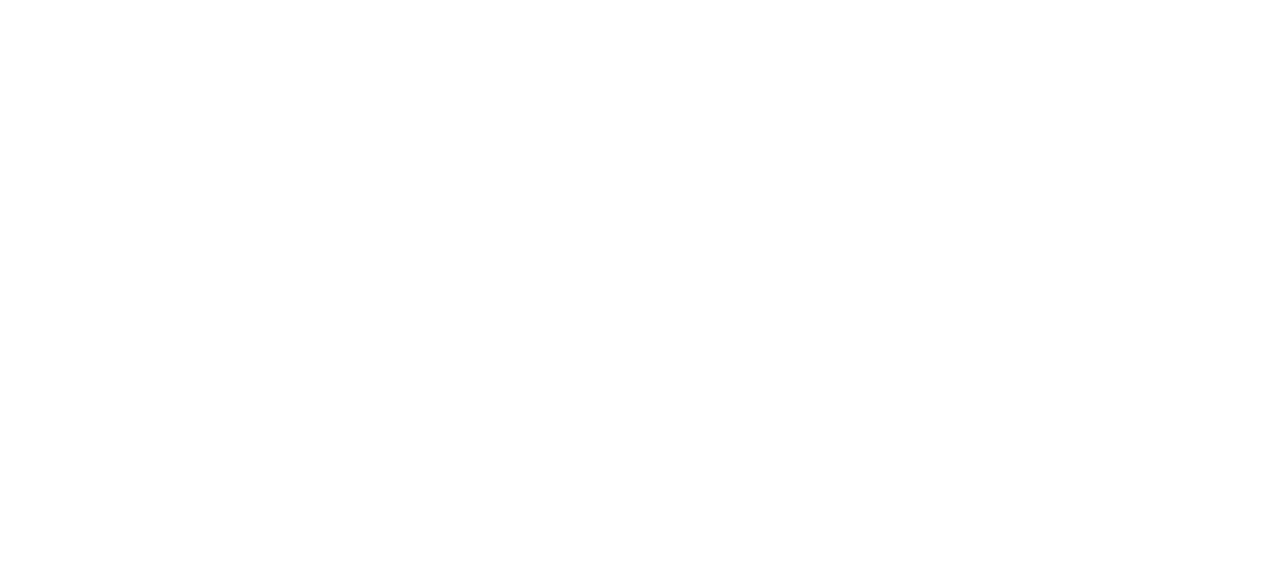
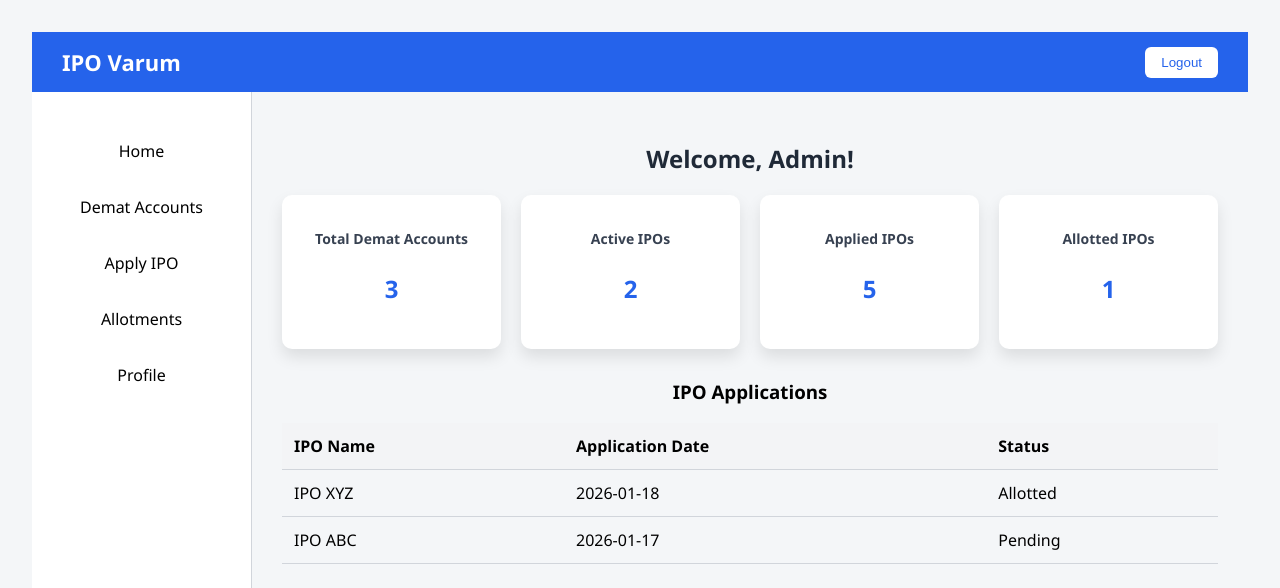
Before and after one commit to sreejkarkee/IPO-varum, a React (Vite) app: page /dashboard in a window 1280 px wide. Before the commit this address had no page. Shown: the top 588 px of the page. Built offline with nearby package versions, Linux system fonts and the light colour scheme; sample sign-in values are in the browser's storage.

Commit message:
Added a basic dashboard page

```diff
--- a/src/App.jsx
+++ b/src/App.jsx
@@ -1,17 +1,26 @@
 import { useState } from "react";
 import { Route, Routes, BrowserRouter } from "react-router-dom";
-
+import ProtectedRoute from "./services/ProtectedRoute.jsx";
 import "./App.css";
 import Login from "./pages/Login.jsx";
 import ForgetPassword from "./pages/Forget-password.jsx";
-
+import Dashboard from "./pages/Dashboard.jsx";
 
 function App() {
+  const isLoggedIn = localStorage.getItem("isLoggedIn");
   return (
     <BrowserRouter>
       <Routes>
         <Route path="/" element={<Login />} />
         <Route path="/forget-password" element={<ForgetPassword />} />
+        <Route
+          path="/dashboard"
+          element={
+            <ProtectedRoute>
+              <Dashboard />
+            </ProtectedRoute>
+          }
+        />
       </Routes>
     </BrowserRouter>
   );
--- /dev/null
+++ b/src/css/Dashboard.css
@@ -0,0 +1,128 @@
+
+body {
+  margin: 0;
+  font-family: 'Segoe UI', Tahoma, Geneva, Verdana, sans-serif;
+  background-color: #f4f6f8;
+}
+
+
+.dashboard {
+  display: grid;
+  grid-template-columns: 220px 1fr;
+  grid-template-rows: 60px 1fr;
+  grid-template-areas:
+    "header header"
+    "sidebar main";
+  height: 100vh;
+}
+
+.dashboard-header {
+  grid-area: header;
+  display: flex;
+  justify-content: space-between;
+  align-items: center;
+  padding: 0 30px;
+  background: #2563eb;
+  color: white;
+}
+
+.dashboard-logo {
+  font-size: 22px;
+  font-weight: bold;
+}
+
+.logout-button {
+  padding: 8px 16px;
+  border: none;
+  border-radius: 6px;
+  background: #ffffff;
+  color: #2563eb;
+  font-weight: 500;
+  cursor: pointer;
+  transition: all 0.2s ease;
+}
+
+.logout-button:hover {
+  background: #e0e7ff;
+}
+
+
+.dashboard-sidebar {
+  grid-area: sidebar;
+  background: #ffffff;
+  border-right: 1px solid #d1d5db;
+  padding: 20px;
+}
+
+.dashboard-sidebar ul {
+  list-style: none;
+  padding: 0;
+}
+
+.dashboard-sidebar li {
+  padding: 12px 10px;
+  margin-bottom: 10px;
+  cursor: pointer;
+  border-radius: 6px;
+  transition: all 0.2s ease;
+}
+
+.dashboard-sidebar li:hover {
+  background: #2563eb;
+  color: white;
+}
+
+
+.dashboard-main {
+  grid-area: main;
+  padding: 30px;
+  overflow-y: auto;
+}
+
+.dashboard-main h2 {
+  margin-bottom: 20px;
+  color: #1f2937;
+}
+
+
+.dashboard-cards {
+  display: grid;
+  grid-template-columns: repeat(auto-fit, minmax(180px, 1fr));
+  gap: 20px;
+  margin-bottom: 30px;
+}
+
+.card {
+  background: white;
+  padding: 20px;
+  border-radius: 10px;
+  box-shadow: 0 8px 16px rgba(0,0,0,0.1);
+}
+
+.card h3 {
+  font-size: 14px;
+  color: #374151;
+  margin-bottom: 10px;
+}
+
+.card p {
+  font-size: 24px;
+  font-weight: bold;
+  color: #2563eb;
+}
+
+
+.ipo-table table {
+  width: 100%;
+  border-collapse: collapse;
+}
+
+.ipo-table th, .ipo-table td {
+  text-align: left;
+  padding: 12px;
+  border-bottom: 1px solid #d1d5db;
+}
+
+.ipo-table th {
+  background: #f3f4f6;
+}
--- a/src/pages/Dashboard.jsx
+++ b/src/pages/Dashboard.jsx
@@ -0,0 +1,78 @@
+import "../css/Dashboard.css";
+
+function Dashboard() {
+  const handleLogout = () => {
+    localStorage.removeItem("isLoggedIn");
+    window.location.href = "/";
+  };
+
+  return (
+    <div className="dashboard">
+      <header className="dashboard-header">
+        <h1 className="dashboard-logo">IPO Varum</h1>
+        <button className="logout-button" onClick={handleLogout}>
+          Logout
+        </button>
+      </header>
+
+      <aside className="dashboard-sidebar">
+        <ul>
+          <li>Home</li>
+          <li>Demat Accounts</li>
+          <li>Apply IPO</li>
+          <li>Allotments</li>
+          <li>Profile</li>
+        </ul>
+      </aside>
+
+      <main className="dashboard-main">
+        <h2>Welcome, Admin!</h2>
+        <div className="dashboard-cards">
+          <div className="card">
+            <h3>Total Demat Accounts</h3>
+            <p>3</p>
+          </div>
+          <div className="card">
+            <h3>Active IPOs</h3>
+            <p>2</p>
+          </div>
+          <div className="card">
+            <h3>Applied IPOs</h3>
+            <p>5</p>
+          </div>
+          <div className="card">
+            <h3>Allotted IPOs</h3>
+            <p>1</p>
+          </div>
+        </div>
+
+        <div className="ipo-table">
+          <h3>IPO Applications</h3>
+          <table>
+            <thead>
+              <tr>
+                <th>IPO Name</th>
+                <th>Application Date</th>
+                <th>Status</th>
+              </tr>
+            </thead>
+            <tbody>
+              <tr>
+                <td>IPO XYZ</td>
+                <td>2026-01-18</td>
+                <td>Allotted</td>
+              </tr>
+              <tr>
+                <td>IPO ABC</td>
+                <td>2026-01-17</td>
+                <td>Pending</td>
+              </tr>
+            </tbody>
+          </table>
+        </div>
+      </main>
+    </div>
+  );
+}
+
+export default Dashboard;
--- a/src/pages/Login.jsx
+++ b/src/pages/Login.jsx
@@ -7,7 +7,8 @@
 function Login() {
   const [Email, setEmail] = useState("");
   const [Password, setPassword] = useState("");
-  const handleLogin = () => {
+  const handleLogin = (e) => {
+    e.preventDefault();
     if (!Email || !Password) {
       toast.error("Please fill in all fields");
       return;
@@ -38,7 +39,7 @@
 
         <div className="login-title">Log in to Your Account</div>
 
-        <div className="login-card">
+        <form className="login-card" onSubmit={handleLogin}>
           <div className="login-label">Email Address</div>
           <input
             type="text"
@@ -63,7 +64,7 @@
               Forgot Password?
             </Link>
           </div>
-        </div>
+        </form>
 
         <footer className="footer-content">
           <p className="footer-copyright">
--- /dev/null
+++ b/src/services/ProtectedRoute.jsx
@@ -0,0 +1,14 @@
+import { Navigate } from "react-router-dom";
+
+function ProtectedRoute({ children }) {
+  const isLoggedIn = localStorage.getItem("isLoggedIn");
+
+  if (!isLoggedIn) {
+
+    return <Navigate to="/" replace />;
+  }
+
+  return children;
+}
+
+export default ProtectedRoute;
```
Also changed, not shown: src/pages/Profile.jsx (added).
